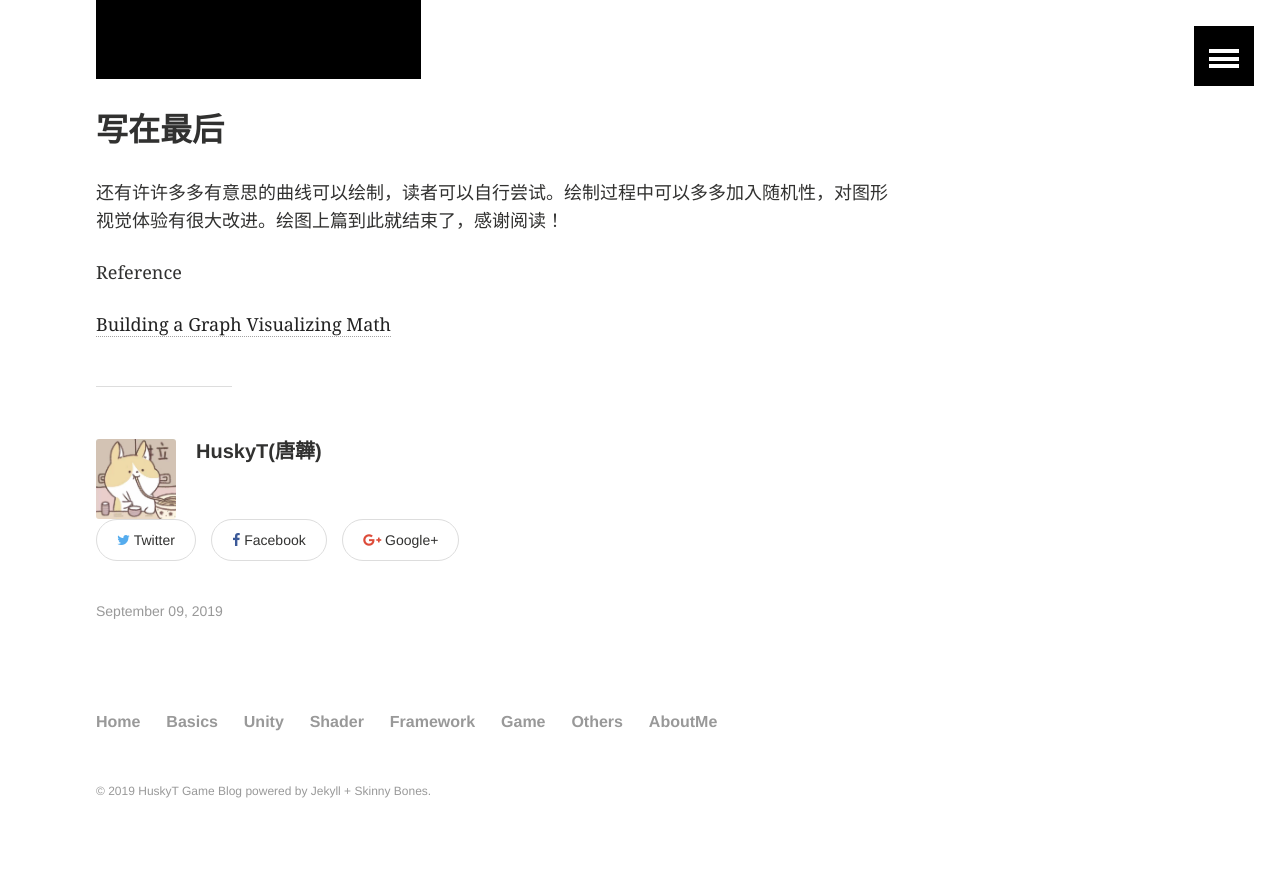
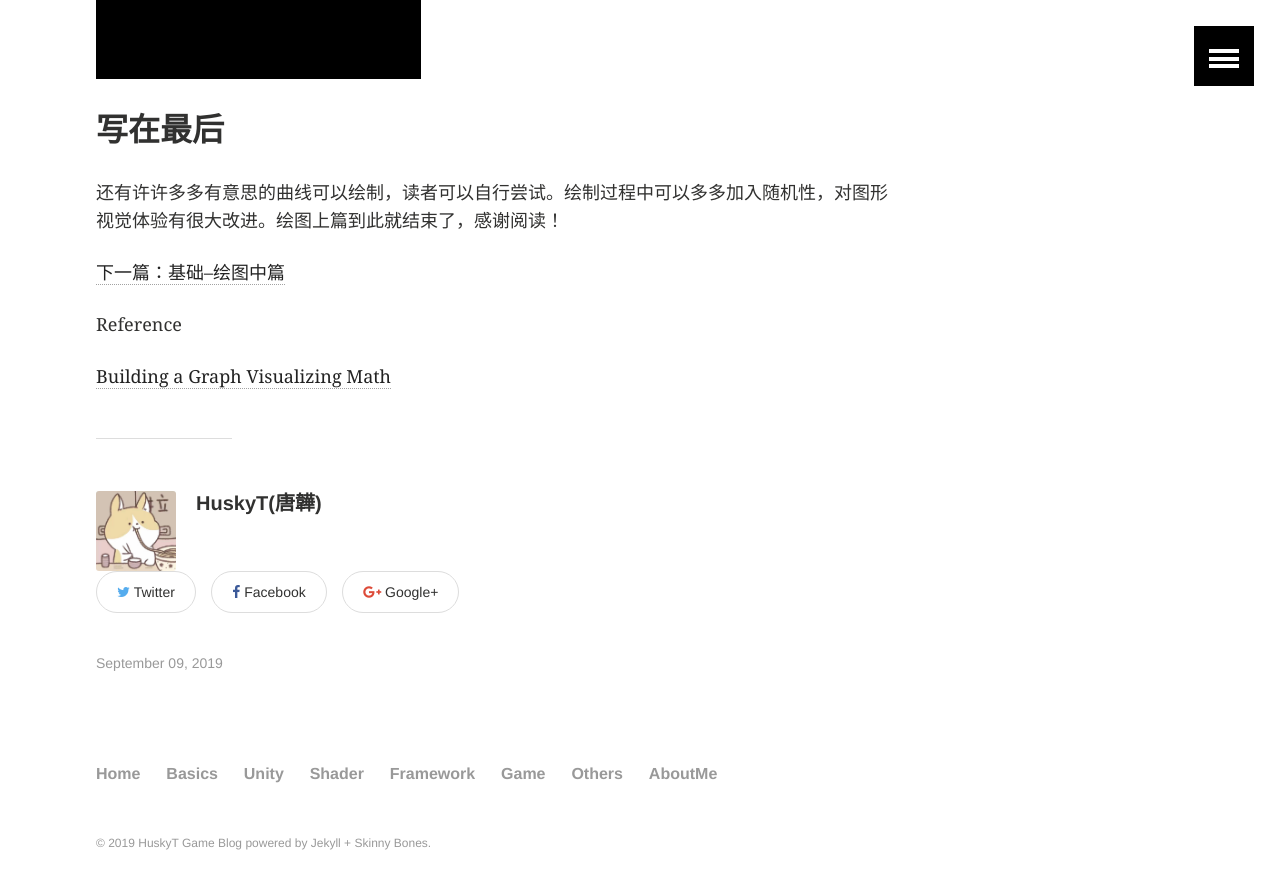
Before and after one commit to HuskyTGame/HuskyTGame.github.io, a Jekyll site: the page built from _posts/basics/2019-09-09-基础--绘图上篇.md, in a window 1280 px wide and 900 px high, scrolled down 15031 px. Shown: the top 889 px of the window. Built offline with Jekyll 4.4.1, drawn with Linux system fonts in a browser that asks for light colours.

Commit message:
Update 2019-09-09-基础--绘图上篇.md

```diff
--- a/_posts/basics/2019-09-09-基础--绘图上篇.md
+++ b/_posts/basics/2019-09-09-基础--绘图上篇.md
@@ -484,6 +484,10 @@ $$
 
 还有许许多多有意思的曲线可以绘制，读者可以自行尝试。绘制过程中可以多多加入随机性，对图形视觉体验有很大改进。绘图上篇到此就结束了，感谢阅读！
 
+[下一篇：基础--绘图中篇](https://huskytgame.github.io//basics/%E5%9F%BA%E7%A1%80-%E7%BB%98%E5%9B%BE%E4%B8%AD%E7%AF%87/)
+
+
+
 
 
 Reference
```
